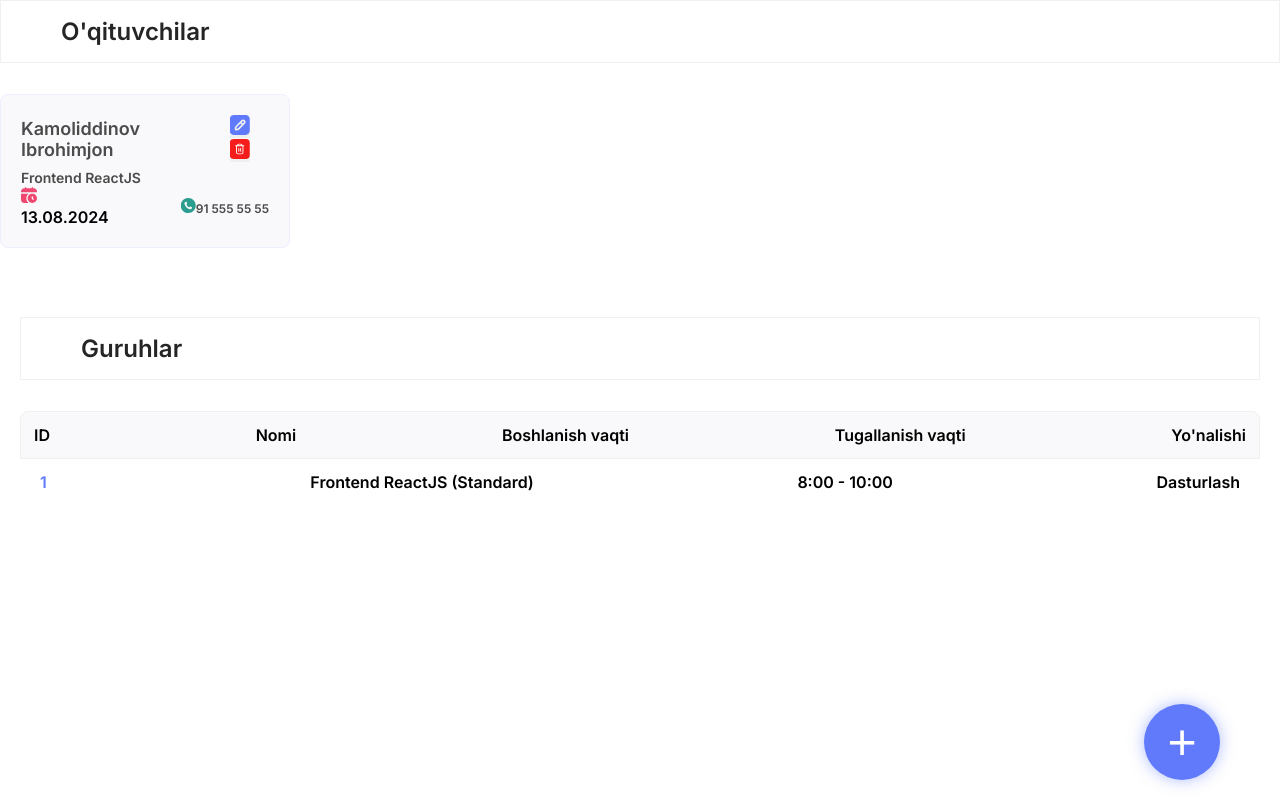
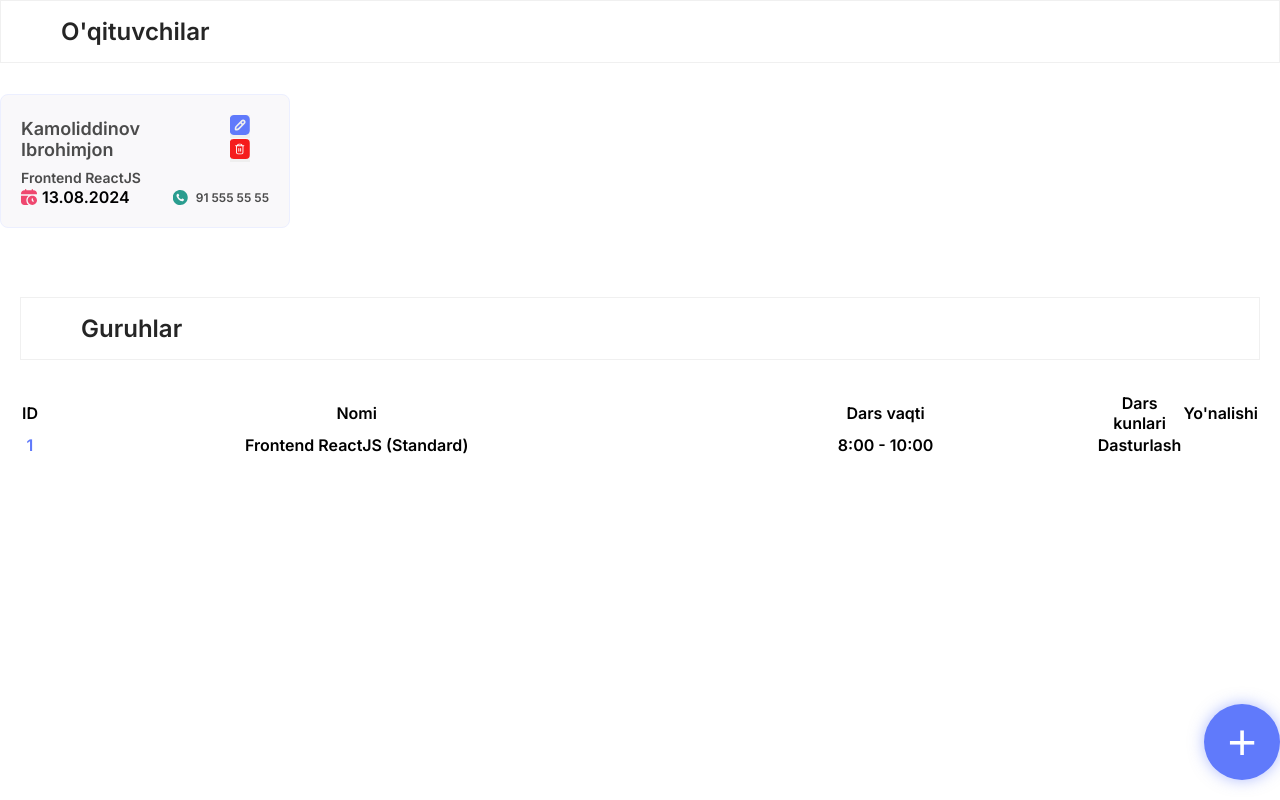
Before and after one commit to rishtansoft/online-edu-crm-fn14, a React (Vite) app: page / in a window 1280 px wide. Built offline with nearby package versions, Linux system fonts and the light colour scheme.

Commit message:
css change (Teacher cabinet)

```diff
--- a/src/pages/TeacherCabinet.jsx
+++ b/src/pages/TeacherCabinet.jsx
@@ -7,6 +7,7 @@ import date from '../assets/images/date.svg';
 
 function TeacherCabinet() {
     const [newGroup, setNewGroup] = useState(null);
+    const [modalOpen, setModalOpen] = useState(false);
     const [groups, setGroups] = useState([
         {
             id: 1,
@@ -27,8 +28,13 @@ function TeacherCabinet() {
     const [errors, setErrors] = useState({});
 
     const handleAddGroup = () => {
-        setNewGroup({});
+        setModalOpen(true);
     };
+
+    const handleCloseModal = () => {
+        setModalOpen(false);
+    };
+
 
     const handleGroupInputChange = (event) => {
         const { name, value } = event.target;
@@ -41,16 +47,16 @@ function TeacherCabinet() {
 
     const handleSaveNewGroup = () => {
         const newErrors = {};
-        if (!newGroup.name) {
+        if (!newGroup || !newGroup.name) {
             newErrors.name = 'Nomi kerak';
         }
-        if (!newGroup.lessonStartTime) {
+        if (!newGroup || !newGroup.lessonStartTime) {
             newErrors.lessonStartTime = 'Boshlanish vaqti kerak';
         }
-        if (!newGroup.lessonEndTime) {
+        if (!newGroup || !newGroup.lessonEndTime) {
             newErrors.lessonEndTime = 'Tugallanish vaqti kerak';
         }
-        if (!newGroup.direction) {
+        if (!newGroup || !newGroup.direction) {
             newErrors.direction = 'Yo\'nalishi kerak';
         } else if (/\d/.test(newGroup.direction)) {
             newErrors.direction = 'Raqam kiritilmaydi';
@@ -66,6 +72,7 @@ function TeacherCabinet() {
             ];
             localStorage.setItem('groups', JSON.stringify(updatedGroups));
             setGroups(updatedGroups);
+            setModalOpen(false);
             setNewGroup(null);
         } else {
             setErrors(newErrors);
@@ -73,43 +80,70 @@ function TeacherCabinet() {
     };
 
     return (
-        <>
-            {/* ustoz cabineti */}
         <div className={styles.teacherCabinet}>
             <h1 className={styles.rolesInfo}>O'qituvchilar</h1>
-                <button className={styles.studentAddBtn} onClick={handleAddGroup}>+</button>
+            <button className={styles.groupAddBtn} onClick={handleAddGroup}>+</button>
             <div className={styles.teachers}>
                 <div className={styles.teacherInfo}>
                     <div className={styles.teacherChangesMenu}>
-                            {/*ustozning asosan ism familyasi */}
                         <div className="teacherName">
                             <h2 className={styles.teacherNameText}>Kamoliddinov Ibrohimjon</h2>
                         </div>
-                            {/* ustozning ma'lumotlarini o'chirish yoki o'zgartirish */}
                         <div className="teacherChange">
-                                <button className={styles.changeButtons}><img src={edit} /></button>
-                                <button className={styles.changeButtons}><img src={trash} /></button>
+                            <button className={styles.changeButtons}><img src={edit} alt="Edit" /></button>
+                            <button className={styles.changeButtons}><img src={trash} alt="Delete" /></button>
                         </div>
                     </div>
-                        {/* uztozning guruhi, yo'nalishi */}
                     <div className="teacherDirection">
                         <span className={styles.teacherDirectionText}>Frontend ReactJS</span>
                     </div>
                     <div className={styles.teacherLittleInfo}>
-                            <div className="teacherStartDate">
-                                <span className={styles.startDate}><img src={date} /><p>13.08.2024</p></span>
+                        <div className={styles.teacherStartDate}>
+                            <span className={styles.startDate}><img src={date} alt="Date" /><p>13.08.2024</p></span>
                         </div>
                         <div className={styles.teacherPhone}>
-                                <span className={styles.phone}><img src={phone} /><a className={styles.teacherPhone} href="tel:+998915555555">91 555 55 55</a></span>
+                            <span className={styles.phone}><img src={phone} alt="Phone" /><a className={styles.teacherPhone} href="tel:+998915555555">91 555 55 55</a></span>
                         </div>
                     </div>
                 </div>
             </div>
-                {/* Guruh qismi */}
             <div className={styles.teacherGroup}>
                 <h1 className={styles.rolesInfoStudents}>Guruhlar</h1>
-                    {newGroup && (
-                        <div className={styles.addGroupForm}>
+                <table className={styles.allGroups}>
+                    <thead>
+                        <tr className={styles.group}>
+                            <th className={styles.ths}>ID</th>
+                            <th className={styles.ths}>Nomi</th>
+                            <th className={styles.ths}>Dars vaqti</th>
+                            <th className={styles.ths}>Dars kunlari</th>
+                            <th className={styles.ths}>Yo'nalishi</th>
+                        </tr>
+                    </thead>
+                    <tbody className={styles.tbody}>
+                        {groups.map(group => (
+                            <tr className={styles.tbodyTr} key={group.id}>
+                                <td className={styles.groupId}>{group.id}</td>
+                                <td className={styles.tds}>{group.name}</td>
+                                <td className={styles.tds}>{group.lessonStartTime} - {group.lessonEndTime}</td>
+                                <td className={styles.tds}>{group.direction}</td>
+                            </tr>
+                        ))}
+                    </tbody>
+                </table>
+            </div>
+            {/* Modal menyusi */}
+            {modalOpen && (
+                <div className={styles.modal}>
+                    <div className={styles.modalContent}>
+                        <div className={styles.modalHeader}>
+                            <span className={styles.closeBtn} onClick={handleCloseModal}>&times;</span>
+                            <h2 className={styles.modalTitle}>Guruh qo'shish</h2>
+                            <p className={styles.modalDesc}>Yangi guruhni qo'shing</p>
+                        </div>
+                        <div className={styles.modalHero}>
+                            <div className={styles.modalInputs}>
+                                <div className={styles.groupName}>
+                                    <span>Guruh nomi</span>
                                     <input
                                         className={`${styles.groupAdd} ${errors.name && styles.errorInput}`}
                                         type="text"
@@ -117,7 +151,19 @@ function TeacherCabinet() {
                                         placeholder="Nomi"
                                         onChange={handleGroupInputChange}
                                     />
-                            {errors.name && <p className={styles.errorMessage}>{errors.name}</p>}
+                                    {errors.name && <span className={styles.errorMessage}>{errors.name}</span>}
+                                </div>
+                                <div className={styles.groupTimeEnd}>
+                                    <span>Dars kunlari</span>
+                                    <select className={styles.groupDates}>
+                                        <option value="Dushanba-Seshanba">Dushanba-Seshanba</option>
+                                        <option value="Chorshanba-Payshanba">Chorshanba-Payshanba</option>
+                                        <option value="Juma-Shanba">Juma-Shanba</option>
+                                    </select>
+                                    {errors.lessonEndTime && <span className={styles.errorMessage}>{errors.lessonEndTime}</span>}
+                                </div>
+                                <div className={styles.groupTimeStart}>
+                                    <span>Darsining boshlanish vaqti</span>
                                     <input
                                         className={`${styles.groupAdd} ${errors.lessonStartTime && styles.errorInput}`}
                                         type="time"
@@ -125,7 +171,10 @@ function TeacherCabinet() {
                                         placeholder="Boshlanish vaqti"
                                         onChange={handleGroupInputChange}
                                     />
-                            {errors.lessonStartTime && <p className={styles.errorMessage}>{errors.lessonStartTime}</p>}
+                                    {errors.lessonStartTime && <span className={styles.errorMessage}>{errors.lessonStartTime}</span>}
+                                </div>
+                                <div className={styles.groupTimeEnd}>
+                                    <span>Darsining tugash vaqti</span>
                                     <input
                                         className={`${styles.groupAdd} ${errors.lessonEndTime && styles.errorInput}`}
                                         type="time"
@@ -133,7 +182,10 @@ function TeacherCabinet() {
                                         placeholder="Tugallanish vaqti"
                                         onChange={handleGroupInputChange}
                                     />
-                            {errors.lessonEndTime && <p className={styles.errorMessage}>{errors.lessonEndTime}</p>}
+                                    {errors.lessonEndTime && <span className={styles.errorMessage}>{errors.lessonEndTime}</span>}
+                                </div>
+                                <div className={styles.groupDirection}>
+                                    <span>Guruh yo'nalishi</span>
                                     <input
                                         className={`${styles.groupAdd} ${errors.direction && styles.errorInput}`}
                                         type="text"
@@ -141,39 +193,15 @@ function TeacherCabinet() {
                                         placeholder="Yo'nalishi"
                                         onChange={handleGroupInputChange}
                                     />
-                            {errors.direction && <p className={styles.errorMessage}>{errors.direction}</p>}
-                            <button onClick={handleSaveNewGroup}>Saqlash</button>
-                        </div>
-                    )}
-                    {/* Display existing groups */}
-                    <div className={styles.allGroups}>
-                        <div className={styles.groupProcedure}>
-                            <span>ID</span>
-                            <span>Nomi</span>
-                            <span>Boshlanish vaqti</span>
-                            <span>Tugallanish vaqti</span>
-                            <span>Yo'nalishi</span>
-                        </div>
-                        {groups.map(group => (
-                            <div key={group.id} className={styles.group}>
-                                <div className={styles.groupId}>
-                                    <span>{group.id}</span>
-                                </div>
-                                <div className={styles.groupName}>
-                                    <span>{group.name}</span>
-                                </div>
-                                <div className={styles.groupLessonTime}>
-                                    <span>{group.lessonStartTime} - {group.lessonEndTime}</span>
-                                </div>
-                                <div className={styles.groupDirection}>
-                                    <span>{group.direction}</span>
-                                </div>
-                            </div>
-                        ))}
+                                    {errors.direction && <span className={styles.errorMessage}>{errors.direction}</span>}
                                 </div>
                             </div>
                         </div>
-        </>
+                        <button className={styles.groupSaveBtn} onClick={handleSaveNewGroup}>Saqlash</button>
+                    </div>
+                </div>
+            )}
+        </div>
     );
 }
 
--- a/src/pages/teacherCabinet.module.css
+++ b/src/pages/teacherCabinet.module.css
@@ -82,12 +82,22 @@
   text-decoration: none;
 }
 
+.teacherPhone span {
+  display: flex;
+  gap: 8px;
+}
+
 .teacherInfo {
   box-sizing: border-box;
   border: 1px solid rgb(236, 239, 255);
   border-radius: 8px;
   background: rgb(249, 248, 250);
   padding: 20px;
+}
+
+.teacherStartDate span {
+  display: flex;
+  gap: 5px;
 }
 
 .teacherLittleInfo {
@@ -110,8 +120,6 @@
 }
 
 .allGroups {
-  justify-content: space-between;
-  align-items: center;
   text-align: center;
 }
 
@@ -125,17 +133,6 @@
   padding: 13px;
 }
 
-.group {
-  display: flex;
-  justify-content: space-between;
-  padding: 13px 20px;
-}
-
-.group span {
-  display: flex;
-  gap: 10px;
-}
-
 .groupAdd {
   padding: 10px 20px;
   outline: none;
@@ -144,7 +141,13 @@
   color: #000;
 }
 
-.groupId span {
+.tds {
+  width: 60%;
+  justify-content: space-between;
+  margin-top: 20px;
+}
+
+.groupId {
   color: rgb(96, 122, 251);
 }
 
@@ -164,7 +167,7 @@
 
 /* group add */
 
-.studentAddBtn {
+.groupAddBtn {
   position: absolute;
   width: 76px;
   height: 76px;
@@ -175,6 +178,103 @@
   border-radius: 50px;
   font-size: 50px;
   box-shadow: 0px 0px 15px 0px rgba(96, 122, 251, 0.5);
-  right: 60px;
+  right: 0;
   bottom: 20px;
 }
+
+/* modal */
+
+.modalHeader {
+  background: rgb(96, 122, 251);
+  width: 100%;
+  height: 100%;
+  padding: 20px;
+  border-radius: 8px 8px 0px 0px;
+  padding: 15px;
+}
+
+.modal {
+  display: flex;
+  flex-direction: column;
+  position: absolute;
+  top: 50%;
+  max-width: 900px;
+  width: 100%;
+  margin-left: auto;
+  margin-right: auto;
+  background: #fff;
+  z-index: 1000000;
+}
+
+.modalInputs input::placeholder {
+  color: rgb(191, 191, 191);
+  font-family: Inter;
+  font-size: 16px;
+  font-weight: 300;
+  line-height: 24px;
+  letter-spacing: -2.5%;
+  text-align: left;
+}
+
+.modalHero span {
+  color: rgb(37, 37, 37);
+  font-family: "Inter";
+  font-size: 18px;
+  font-weight: 400;
+  line-height: 22px;
+  letter-spacing: -2.5%;
+  text-align: left;
+}
+
+.closeBtn {
+  position: absolute;
+  font-size: 35px;
+  right: 10px;
+  top: 5px;
+  cursor: pointer;
+  color: #fff;
+}
+
+.modalTitle {
+  color: #fff;
+  font-family: "Inter";
+  font-size: 20px;
+  font-weight: 600;
+  line-height: 26px;
+  letter-spacing: -2.5%;
+  text-align: left;
+}
+
+.modalDesc {
+  color: rgb(255, 255, 255);
+  font-family: "Inter";
+  font-size: 16px;
+  font-weight: 300;
+  line-height: 24px;
+  letter-spacing: -2.5%;
+  text-align: left;
+}
+
+.modalInputs {
+  padding: 20px;
+  border-radius: 8px 8px 0px 0px;
+  padding: 15px;
+  display: grid;
+  grid-template-columns: repeat(3, minmax(0, 1fr));
+}
+
+.groupSaveBtn {
+  color: #fff;
+  background: rgb(96, 122, 251);
+  padding: 16px 98px;
+  outline: none;
+  border: none;
+  border-radius: 8px;
+}
+
+.groupDates {
+  outline: none;
+  border: none;
+  padding: 10px;
+  border-radius: 10px;
+}
```
Also changed, not shown: 1 other file (tests, documents, lock files or other folders). Lines whose indentation alone changed are shown as unchanged.
